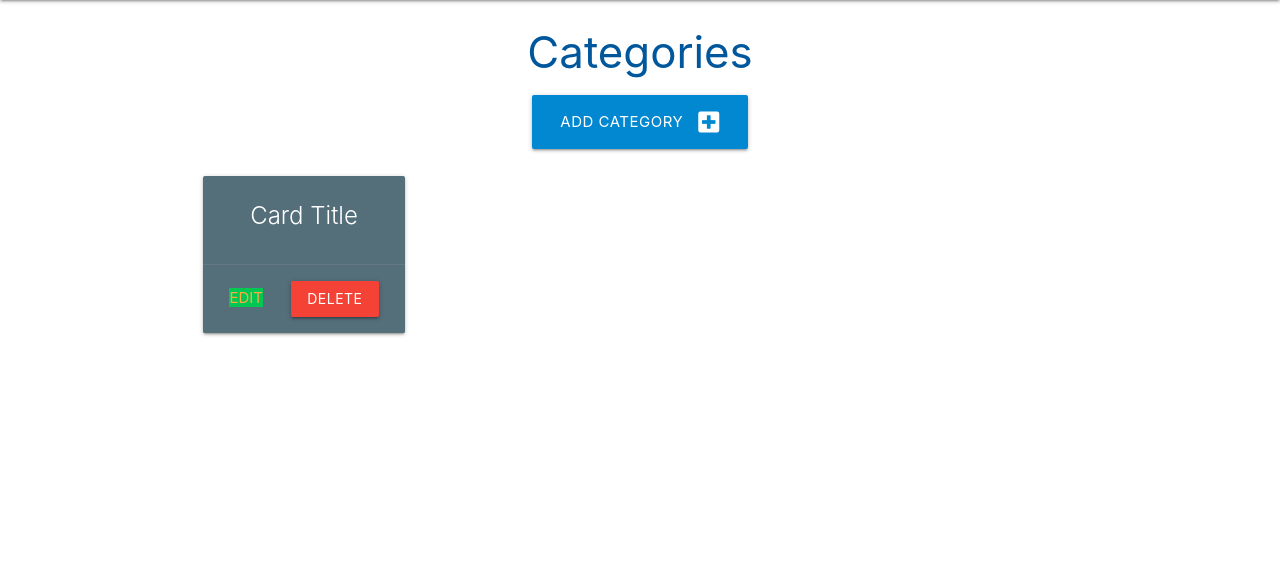
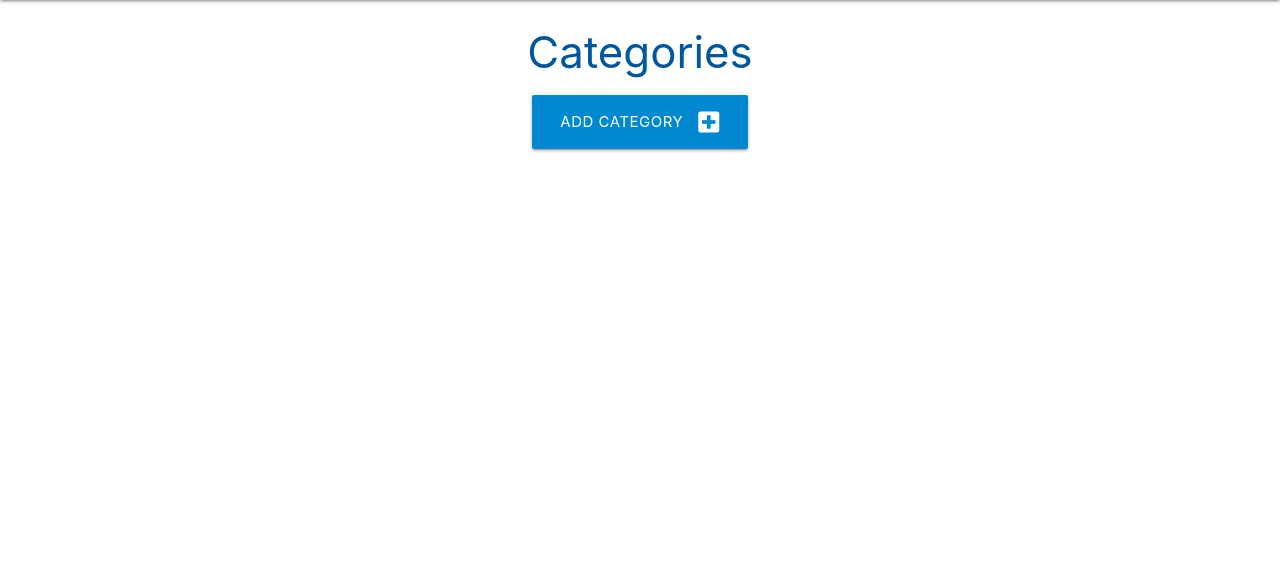
Before and after one commit to Christoph33one/materialize-framework, a Flask app: page /categories in a window 1280 px wide. Shown: the part 64-637 px from the top of the page. Run offline with Flask 2, Linux system fonts and the light colour scheme; data that the repository does not hold is empty.

Commit message:
added categories file copied from Materialize and edited it to my style. Updated routes.py need to uderstand this moregit add .

```diff
--- a/taskmanager/routes.py
+++ b/taskmanager/routes.py
@@ -10,7 +10,8 @@ def home():
 
 @app.route("/categories")
 def categories():
-    return render_template("categories.html")
+    categories = list(Category.query.order_by(Category.category_name).all())
+    return render_template("categories.html", categories=categories)
 
 
 @app.route("/add_category", methods=["GET", "POST"])
--- a/taskmanager/templates/add_category.html
+++ b/taskmanager/templates/add_category.html
@@ -25,5 +25,4 @@
     </form>
 </div>
 <!-- To get the submit button the send the form, look at code in the routes file for the POST method!-->
-
 {% endblock %}
--- a/taskmanager/templates/categories.html
+++ b/taskmanager/templates/categories.html
@@ -13,17 +13,19 @@
 </div>
 
 <div class="row">
+    {% for category in categories %}
     <div class="col s12 m6 l3">
-      <div class="card blue-grey darken-1 center-align">
+        <div class="card light-blue darken-4 center-align">
             <div class="card-content white-text">
-          <span class="card-title">Card Title</span>
+                <span class="card-title">{{ category.category_name }}</span>
             </div>
             <div class="card-action">
-          <a href="#" class="bnt green accent-4">Edit</a>
-          <a href="#" class="btn red">delete</a>
+                <a href="#" class="btn green accent-4">Edit</a>
+                <a href="#" class="btn red">Delete</a>
             </div>
         </div>
     </div>
+    {% endfor %}
 </div>
 
 {% endblock %}
```
Lines whose indentation alone changed are shown as unchanged.
